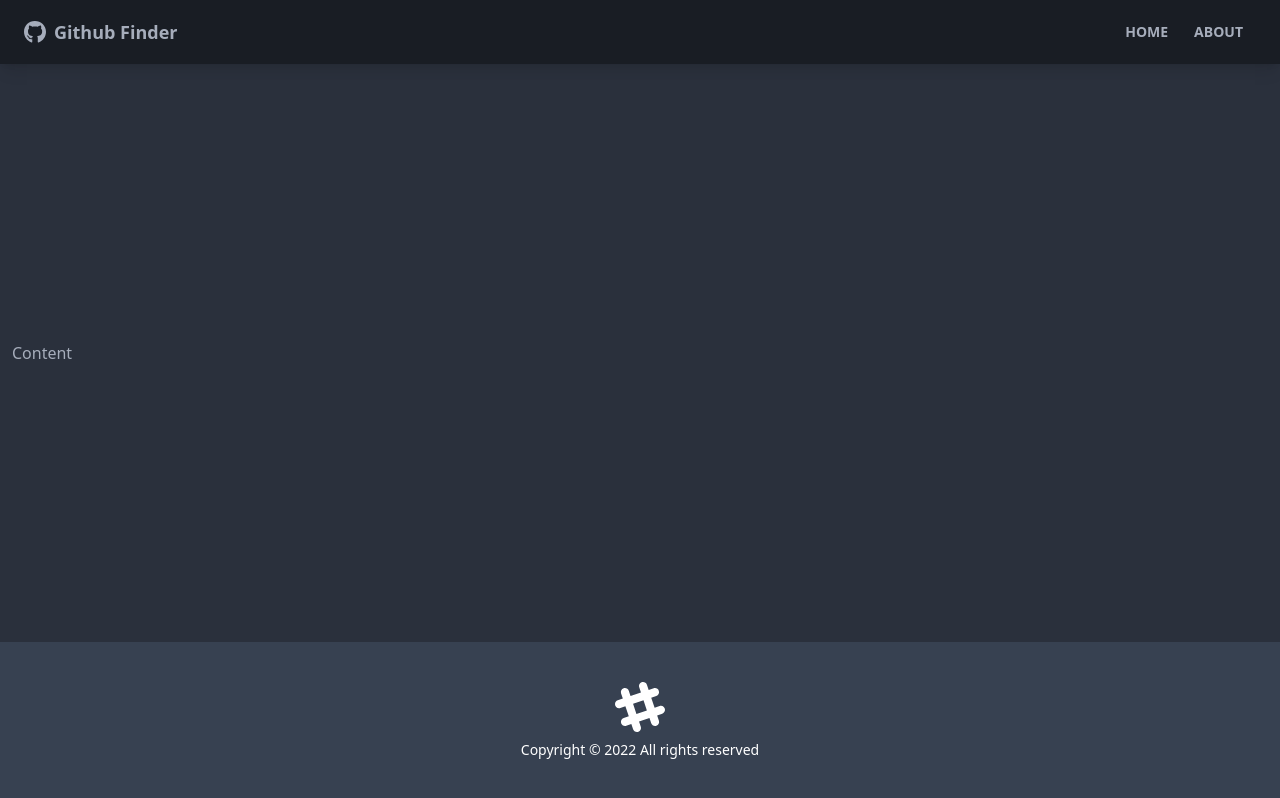
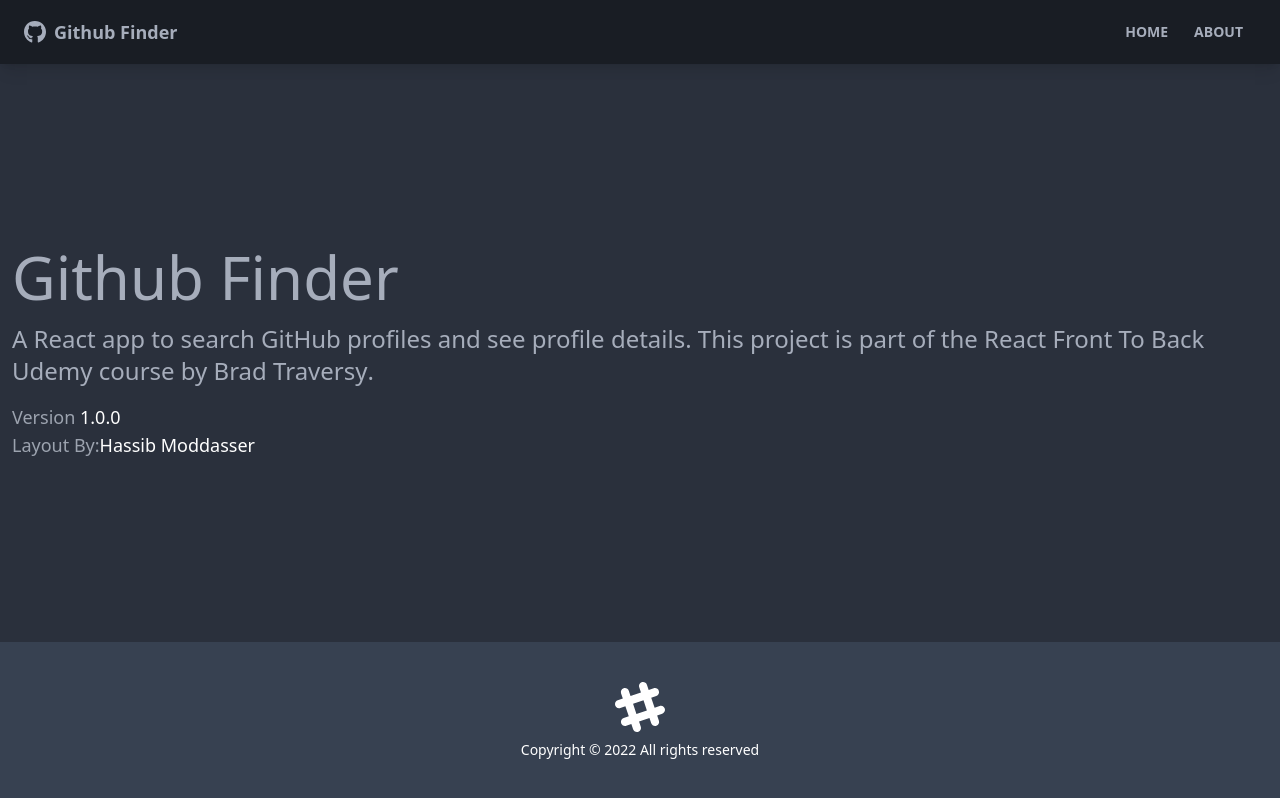
Before and after one commit to ChaseKY/github-finder, a React (Create React App) app: page /about in a window 1280 px wide. Built offline with nearby package versions, Linux system fonts and the light colour scheme; the HTML template or start-up script is replaced by a standard one.

Commit message:
finished NotFound page, created Home and About pages

```diff
--- a/src/App.js
+++ b/src/App.js
@@ -1,4 +1,7 @@
-import { BrowserRouter as Router, Route } from 'react-router-dom';
+import { BrowserRouter as Router, Route, Routes } from 'react-router-dom';
+import Home from './pages/Home';
+import About from './pages/About';
+import NotFound from './pages/NotFound';
 import Navbar from './components/layout/Navbar';
 import Footer from './components/layout/Footer';
 
@@ -8,7 +11,14 @@
       <div className="flex flex-col justify-between h-screen">
         <Navbar />
 
-        <main className="container mx-auto px-3 pb-12">Content</main>
+        <main className="container mx-auto px-3 pb-12">
+          <Routes>
+            <Route path="/" element={<Home />} />
+            <Route path="/about" element={<About />} />
+            <Route path="/notfound" element={<NotFound />} />
+            <Route path="/*" element={<NotFound />} />
+          </Routes>
+        </main>
 
         <Footer />
       </div>
--- /dev/null
+++ b/src/pages/About.jsx
@@ -0,0 +1,30 @@
+function About() {
+  return (
+    <div>
+      <h1 className="text-6xl mb-4">Github Finder</h1>
+      <p className="mb-4 text-2xl font-light">
+        A React app to search GitHub profiles and see profile details. This project is part of the
+        <a href="https://www.udemy.com/course/modern-react-front-to-back/">
+          {' '}
+          React Front To Back
+        </a>{' '}
+        Udemy course by
+        <strong>
+          <a href="https://traversymedia.com"> Brad Traversy</a>
+        </strong>
+        .
+      </p>
+      <p className="text-lg text-gray-400">
+        Version <span className="text-white">1.0.0</span>
+      </p>
+      <p className="text-lg text-gray-400">
+        Layout By:
+        <a className="text-white" href="https://twitter.com/hassibmoddasser">
+          Hassib Moddasser
+        </a>
+      </p>
+    </div>
+  );
+}
+
+export default About;
--- /dev/null
+++ b/src/pages/Home.jsx
@@ -0,0 +1,9 @@
+function Home() {
+  return (
+    <div>
+      <h1 className="text-6xl">Welcome</h1>
+    </div>
+  );
+}
+
+export default Home;
--- /dev/null
+++ b/src/pages/NotFound.jsx
@@ -0,0 +1,21 @@
+import { FaHome } from 'react-icons/fa';
+import { Link } from 'react-router-dom';
+
+function NotFound() {
+  return (
+    <div className="hero">
+      <div className="text-center hero-content">
+        <div className="max-w-lg">
+          <h1 className="text-8xl font-bold mb-8">Oops!</h1>
+          <p className="text-5xl mb-8">404 - Page not found!</p>
+          <Link to="/" className="btn btn-primary btn-lg">
+            <FaHome className="mr-2" />
+            Back to Home
+          </Link>
+        </div>
+      </div>
+    </div>
+  );
+}
+
+export default NotFound;
```
